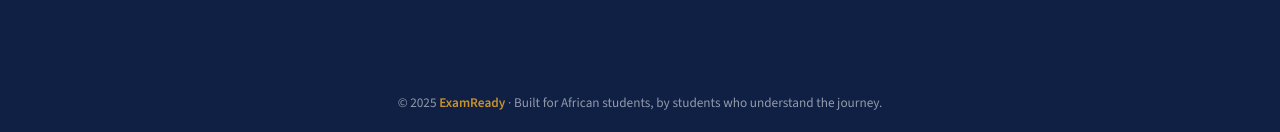
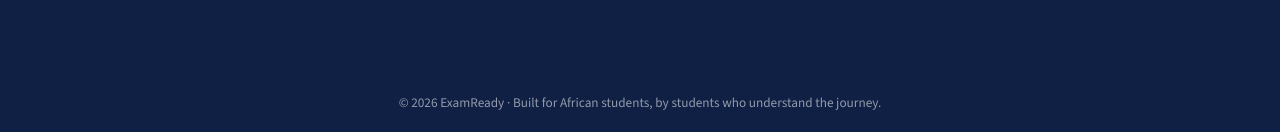
Before and after one commit to missmbuvi04/Examready_DreamTeam, a React (Vite) app in the folder examready-frontend/: page / in a window 1280 px wide. Shown: the part 1838-1970 px from the top of the page. Built offline with nearby package versions, Linux system fonts and the light colour scheme; no server answers.

Commit message:
footer changes

```diff
--- a/examready-frontend/src/components/Footer.jsx
+++ b/examready-frontend/src/components/Footer.jsx
@@ -1,7 +1,7 @@
 function Footer() {
   return (
     <footer>
-      © 2025 <strong>ExamReady</strong> · Built for African students, by students who understand the journey.
+      © {new Date().getFullYear()} ExamReady · Built for African students, by students who understand the journey.
     </footer>
   );
 }
```
